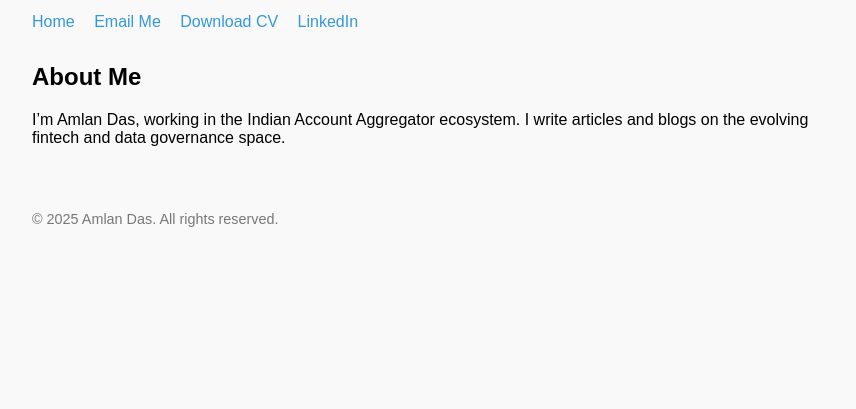
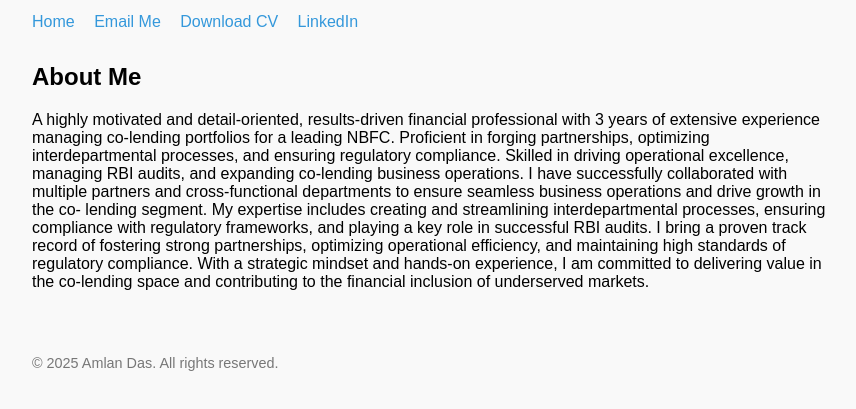
Before and after one commit to AmlanDas1998/amlandas-static-site, a plain HTML site: page index.html in a window 1280 px wide. Shown: the part 133-542 px from the top of the page, without its empty margins (208-1064 px from the left). Drawn offline with Linux system fonts and the light colour scheme.

Commit message:
Update index.html

```diff
--- a/index.html
+++ b/index.html
@@ -42,7 +42,16 @@
 
   <div class="cv-section">
     <h2>About Me</h2>
-    <p>I’m Amlan Das, working in the Indian Account Aggregator ecosystem. I write articles and blogs on the evolving fintech and data governance space.</p>
+    <p>A highly motivated and detail-oriented, results-driven financial professional with 3 years
+of extensive experience managing co-lending portfolios for a leading NBFC. Proficient in forging partnerships,
+optimizing interdepartmental processes, and ensuring regulatory compliance. Skilled in driving operational
+excellence, managing RBI audits, and expanding co-lending business operations. I have successfully collaborated with
+multiple partners and cross-functional departments to ensure seamless business operations and drive growth in the co-
+lending segment. My expertise includes creating and streamlining interdepartmental processes, ensuring compliance
+with regulatory frameworks, and playing a key role in successful RBI audits.
+I bring a proven track record of fostering strong partnerships, optimizing operational efficiency, and maintaining high
+standards of regulatory compliance. With a strategic mindset and hands-on experience, I am committed to delivering
+value in the co-lending space and contributing to the financial inclusion of underserved markets.</p>
   </div>
 
   <footer>
```
